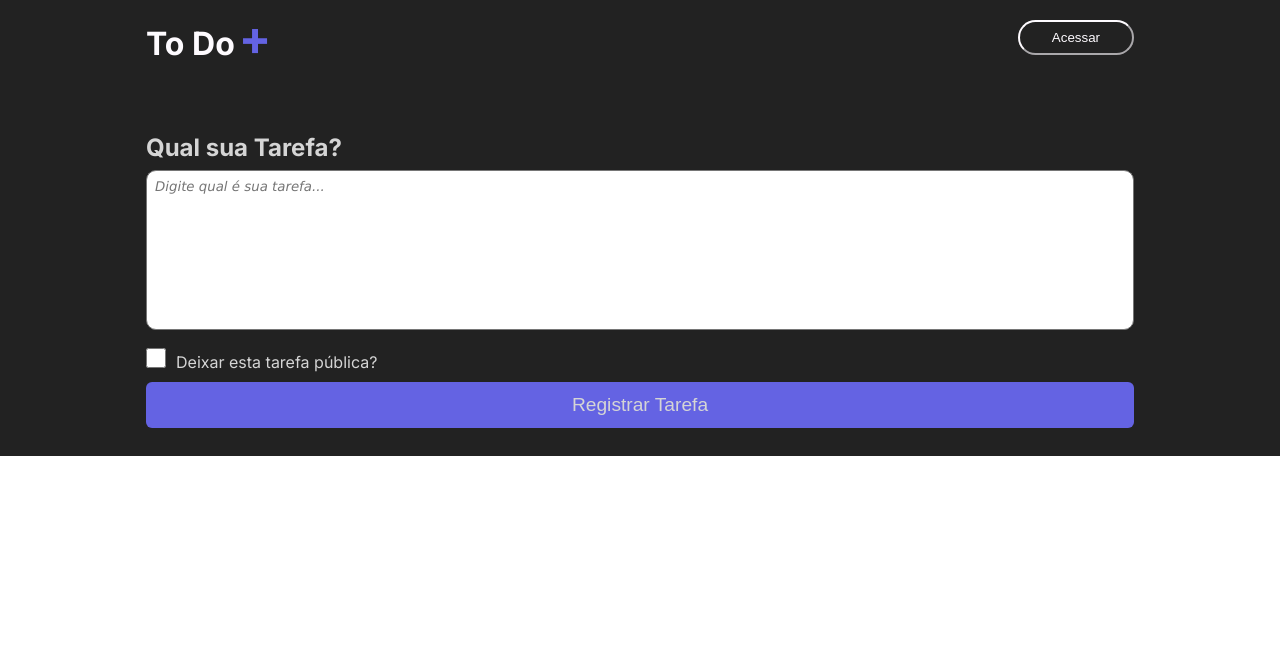
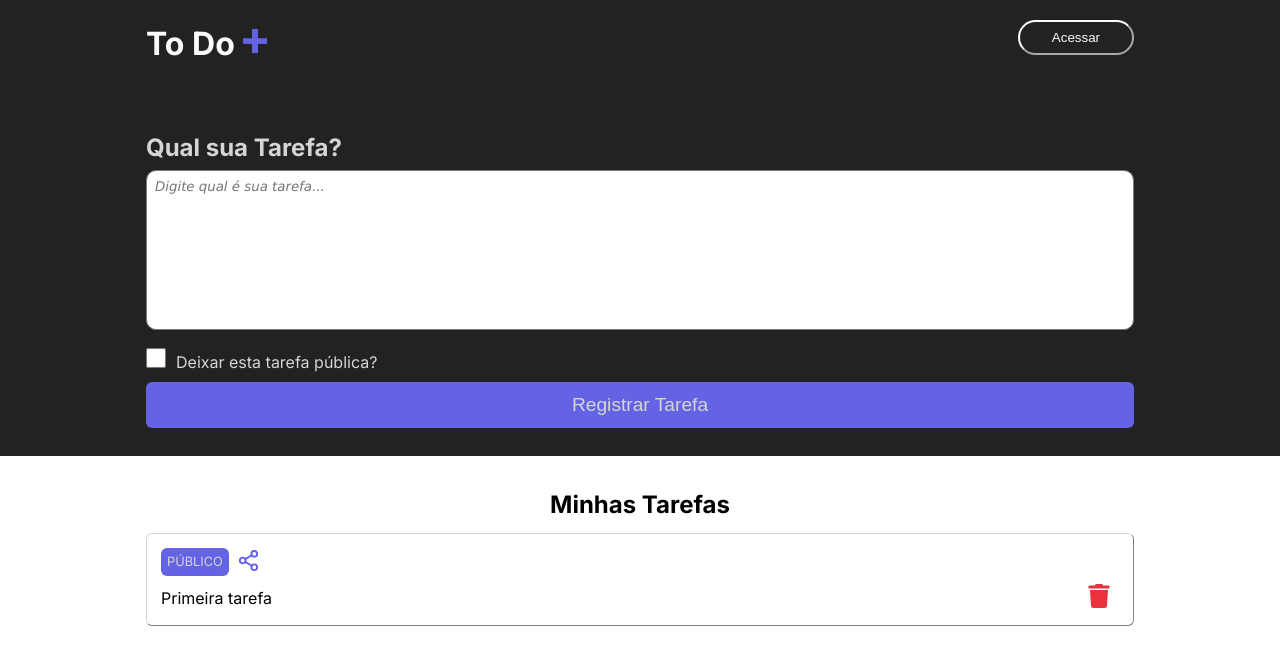
Before and after one commit to LeandroDukievicz/next-todo-list, a Next.js app: page /dashboard in a window 1280 px wide. Shown: the top 664 px of the page. Built offline with nearby package versions, Linux system fonts and the light colour scheme; no server answers.

Commit message:
📦 FEAT: finish styles from page dashboard

```diff
--- a/src/app/dashboard/dashboard.module.css
+++ b/src/app/dashboard/dashboard.module.css
@@ -28,10 +28,11 @@
     color: #d5d5d5;
 }
 
-.checkbox{
+.checkbox {
     width: 20px;
     height: 20px;
     margin: 14px 0;
+
 }
 
 .button {
@@ -48,6 +49,72 @@
 .button:hover{
     cursor:pointer;
     border:2px inset #d5d5d5;
+}
 
+.taskContainer{
+    margin: 34px auto 0 auto;
+    padding:0 18px;
+    width: 100%;
+    max-width: 1024px;
+    display: flex;
+    flex-direction: column;
+}
+.taskContainer a{
+    text-decoration: none;
+    color: #222222;
+}
+.taskContainer h1{
+    text-align: center;
+    font-size: 1.5rem;
+    margin-bottom: 14px;
+}
+.task {
+    margin-bottom: 14px;
+    line-height:150% ;
+    display: flex;
+    flex-direction: column;
+    align-items: flex-start;
+    border: 1.5px outset #d5d5d5;
+    border-radius: 6px;
+    padding:14px;
+}
 
+.tagContainer{
+    display: flex;
+    align-items: center;
+    justify-content: center;
+    margin-bottom: 8px;
 }
+
+.tag{
+    background-color: #6463e3;
+    padding: 2px 6px;
+    color:#d5d5d5;
+    border-radius: 6px;
+    font-size: .8rem;
+}
+
+.shareButton{
+    background-color: transparent;
+    border: none;
+    margin: 0 8px;
+    cursor: pointer;
+}
+
+.taskContent{
+    display: flex;
+    align-items: center;
+    justify-content: space-between;
+    width: 100%;
+}
+
+.taskContent p {
+    white-space: pre-wrap;
+}
+
+.trashButton {
+    cursor :pointer;
+    background-color: transparent;
+    border: none;
+    margin: 0 8px;
+}
--- a/src/app/dashboard/page.tsx
+++ b/src/app/dashboard/page.tsx
@@ -6,6 +6,8 @@
 import Head from "next/head";
 
 import { Textarea } from "../../components/textArea"
+import { FiShare2 } from "react-icons/fi";
+import { FaTrash } from "react-icons/fa";
 
 
 
@@ -47,6 +49,31 @@
                         </form>
                     </div>
                 </section>
+
+                <section className={styles.taskContainer}>
+                    <h1>Minhas Tarefas</h1>
+
+                    <article className={styles.task}>
+                         <div className={styles.tagContainer}>
+                            <label className={styles.tag}>PÚBLICO</label>
+                            <button className={styles.shareButton}>
+                                <FiShare2
+                                    size = {23}
+                                    color = "#6463e3"
+                                />
+                            </button>
+                        </div>
+
+                        <div className={styles.taskContent}>
+                            <p>Primeira tarefa</p>
+                            <button className={styles.trashButton}>
+                                <FaTrash size = {24} color = "#ea3140" />
+                            </button>
+
+                        </div>
+
+                    </article>
+                </section>
             </main>
         </div>
     );
```
